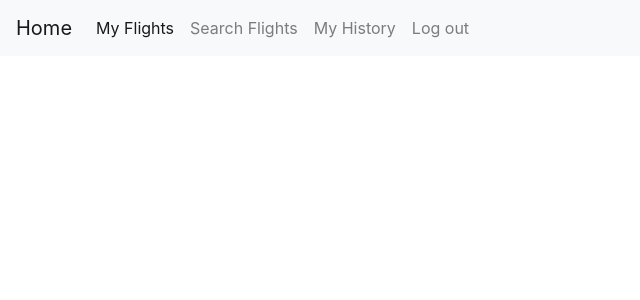
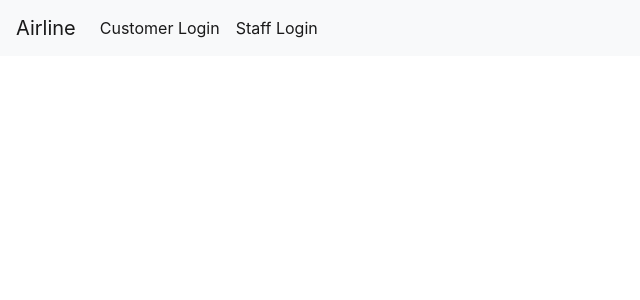
Before and after one commit to dahongj/Airlines, a Flask app: page /custmyflight in a window 1280 px wide. Shown: the top 300 px of the page, without its empty margins (0-640 px from the left). Run offline with Flask 3, Linux system fonts and the light colour scheme; some libraries are stand-ins or nearby versions.

Commit message:
session and base shenannanigans

```diff
--- a/auth.py
+++ b/auth.py
@@ -44,7 +44,7 @@ def search():
     cursor.close()
     if 'user' in session:
         return render_template('home.html', name=session['user']['first_name'] + ' ' + session['user']['last_name'], flights=flights)
-    return render_template('home.html', session=session, flights=flights)
+    return render_template('home.html', session=session['user'], flights=flights)
 
 #Load up customer login form page
 @auth.route('/custlogin')
@@ -54,7 +54,7 @@ def custlogin():
 #Go to customer dashboard, the home page for a customer
 @auth.route('custhome',methods=['GET', 'POST'])
 def custhome():
-    return render_template('custdashboard.html', session=session)
+    return render_template('custdashboard.html', session=session['user'])
 
 #Customer login authentication
 @auth.route('/custloginAuth', methods=['GET', 'POST'])
@@ -76,7 +76,7 @@ def custloginAuth():
     cursor.close()
     if(user):
         session['user'] = {'email': user['email'], 'first_name': user['first_name'], 'last_name': user['last_name']}
-        return render_template('home.html', name=session['user']['first_name'] + ' ' + session['user']['last_name'], flights=flights)
+        return render_template('home.html', session=session['user'], flights=flights)
 
     cursor = conn.cursor()
     query = 'SELECT email, first_name, last_name FROM customer WHERE email = %s and password = %s'
@@ -85,7 +85,7 @@ def custloginAuth():
 
     if(user):
         session['user'] = {'email': user['email'], 'first_name': user['first_name'], 'last_name': user['last_name']}
-        return render_template('custdashboard.html', name=session['user']['first_name'] + ' ' + session['user']['last_name'], flights=flights)
+        return render_template('custdashboard.html', session=session['user'], flights=flights)
     else:
         error = 'Invalid login or username'
         return render_template('custlogin.html', error=error)
--- a/templates/custmyflight.html
+++ b/templates/custmyflight.html
@@ -1,4 +1,4 @@
-{%extends "custbase.html"%}
+{%extends "base.html"%}
 {%block content%}
 {% if flights %}
     {% for flight in flights %}
--- a/templates/home.html
+++ b/templates/home.html
@@ -1,6 +1,6 @@
 {%extends "base.html"%}
 {%block content%}
-{% if name %}
+{% if session %}
     Welcome {{session.first_name}} {{session.last_name}}!
 {% endif %}
 
--- a/templates/staffflight.html
+++ b/templates/staffflight.html
@@ -46,7 +46,7 @@
                     <h5 class="card-title">{{flight.departure_airport_code}} to {{flight.arrival_airport_code}}</h5>
                     <h7 class="card-subtitle mb-2 text-muted">{{flight.departure_date}} | {{flight.departure_time}} - {{flight.arrival_date}} | {{flight.arrival_time}}</h6>
                     <p class="card-text">Price: {{flight.base_price}}</p>
-                    <a href="/purchase/{{flight.flight_number}}" class="btn btn-primary">Manage</a>
+                    <a href="/staff_manage_flight/{{flight.flight_number}}" class="btn btn-primary">Manage</a>
                 </div>
             </div>
         {% endfor %}
```
